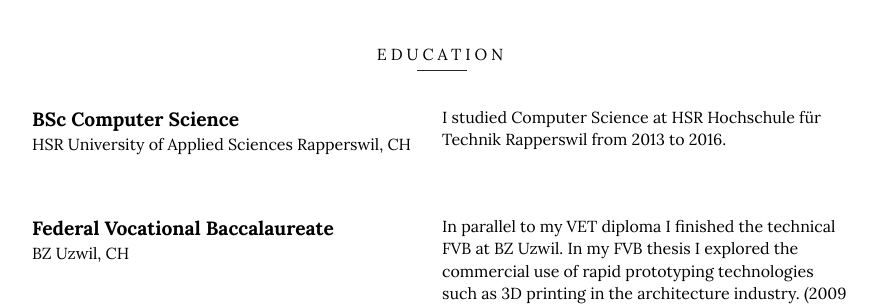
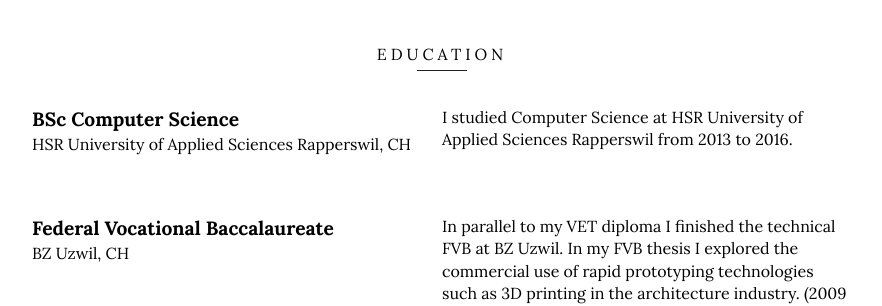
Before and after one commit to manuelroth/manuelroth.github.io, a Jekyll site: the page built from index.html, in a window 1280 px wide. Shown: the part 1336-1642 px from the top of the page, without its empty margins (198-1080 px from the left). Built offline with Jekyll 4.4.1, drawn with Linux system fonts in a browser that asks for light colours.

Commit message:
Update second translation of university name

```diff
--- a/_data/education.yml
+++ b/_data/education.yml
@@ -1,6 +1,6 @@
 -   qualification: BSc Computer Science
     school: HSR University of Applied Sciences Rapperswil, CH
-    description: I studied Computer Science at HSR Hochschule für Technik Rapperswil from 2013 to 2016.
+    description: I studied Computer Science at HSR University of Applied Sciences Rapperswil from 2013 to 2016.
 
 -   qualification: Federal Vocational Baccalaureate
     school: BZ Uzwil, CH
```
